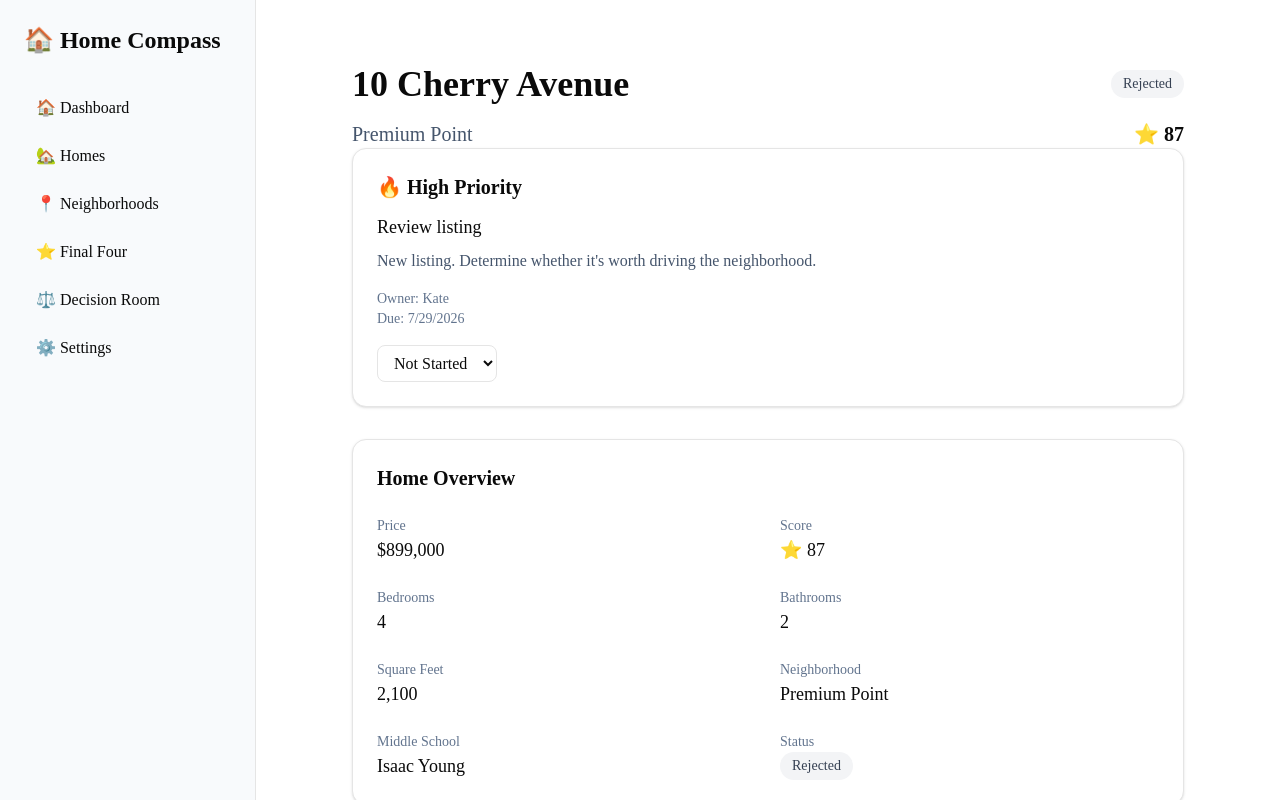
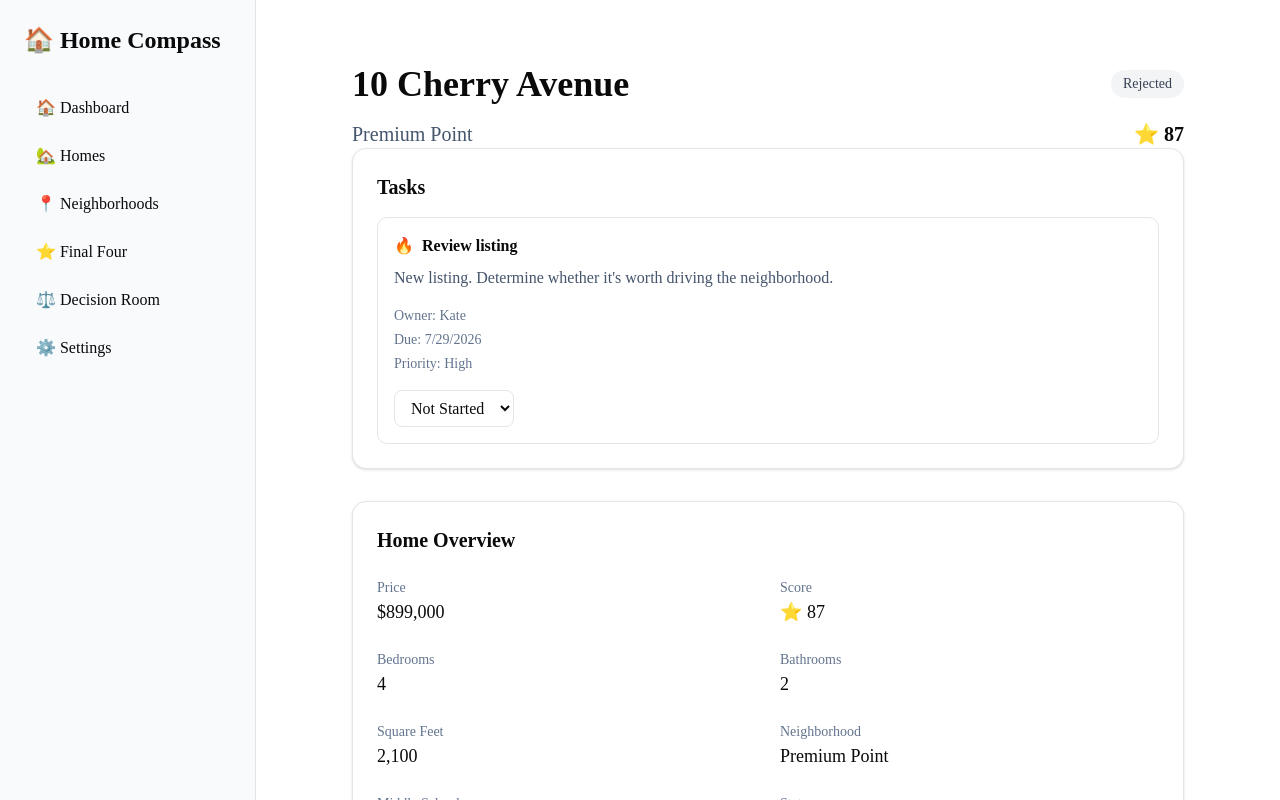
Before and after one commit to katehrd/home-compass, a Next.js app: page /homes/10-cherry in a window 1280 px wide. Shown: the top 800 px of the page. Built offline with nearby package versions, Linux system fonts and the light colour scheme.

Commit message:
feat: display all tasks on home detail page

```diff
--- a/app/homes/[id]/page.tsx
+++ b/app/homes/[id]/page.tsx
@@ -1,4 +1,4 @@
-import HomeTaskPanel from "@/components/home/HomeTaskPanel";
+import HomeTasksPanel from "@/components/home/HomeTasksPanel";
 import HomeJourney from "@/components/home/HomeJourney";
 import { homes } from "@/data/homes";
 import StatusBadge from "@/components/shared/StatusBadge";
@@ -44,7 +44,7 @@ export default async function HomeDetailPage({
 
 </div>
 
-      <HomeTaskPanel homeId={id} />
+      <HomeTasksPanel homeId={id} />
 
       <div className="mt-8 rounded-xl border bg-white p-6 shadow-sm">
   <h2 className="text-xl font-semibold">
--- a/components/home/HomeTaskPanel.tsx
+++ /dev/null
@@ -1,66 +0,0 @@
-"use client";
-
-import { useTasks } from "@/context/TaskContext";
-import TaskStatusSelect from "@/components/tasks/TaskStatusSelect";
-
-interface HomeTaskPanelProps {
-  homeId: string;
-}
-
-export default function HomeTaskPanel({
-  homeId,
-}: HomeTaskPanelProps) {
-  const { tasks, updateTaskStatus } = useTasks();
-
-  const homeTasks = tasks.filter(
-  (task) => task.homeId === homeId
-);
-
-const highPriorityTask = homeTasks.find(
-  (task) =>
-    task.priority === "High" &&
-    task.status !== "Completed"
-);
-
-return (
-  <div className="rounded-xl border bg-white p-6 shadow-sm">
-    <h2 className="text-xl font-semibold">
-      🔥 High Priority
-    </h2>
-
-    {highPriorityTask ? (
-      <>
-        <p className="mt-3 text-lg font-medium">
-          {highPriorityTask.title}
-        </p>
-
-        <p className="mt-2 text-slate-600">
-          {highPriorityTask.notes}
-        </p>
-
-        <div className="mt-4 text-sm text-slate-500">
-          <p>Owner: {highPriorityTask.owner}</p>
-
-          {highPriorityTask.dueDate && (
-            <p>
-              Due: {highPriorityTask.dueDate.toLocaleDateString()}
-            </p>
-          )}
-        </div>
-<div className="mt-4">
-  <TaskStatusSelect
-    value={highPriorityTask.status}
-    onChange={(status) =>
-      updateTaskStatus(highPriorityTask.id, status)
-    }
-  />
-</div>
-      </>
-    ) : (
-      <p className="mt-3 text-slate-500">
-        No high priority tasks.
-      </p>
-    )}
-  </div>
-);
-}
--- /dev/null
+++ b/components/home/HomeTasksPanel.tsx
@@ -0,0 +1,44 @@
+"use client";
+
+import { useTasks } from "@/context/TaskContext";
+import TaskCard from "@/components/tasks/TaskCard";
+
+interface HomeTasksPanelProps {
+  homeId: string;
+}
+
+export default function HomeTasksPanel({
+  homeId,
+}: HomeTasksPanelProps) {
+  const { tasks, updateTaskStatus } = useTasks();
+
+  const homeTasks = tasks.filter(
+  (task) => task.homeId === homeId
+);
+
+return (
+  <div className="rounded-xl border bg-white p-6 shadow-sm">
+    <h2 className="text-xl font-semibold">
+      Tasks
+    </h2>
+
+    {homeTasks.length > 0 ? (
+  <div className="mt-4 space-y-4">
+  {homeTasks.map((task) => (
+    <TaskCard
+      key={task.id}
+      task={task}
+      onStatusChange={(status) =>
+        updateTaskStatus(task.id, status)
+      }
+    />
+  ))}
+</div>
+) : (
+  <p className="mt-3 text-slate-500">
+    No tasks yet.
+  </p>
+)}
+  </div>
+);
+}
--- /dev/null
+++ b/components/tasks/TaskCard.tsx
@@ -0,0 +1,51 @@
+import { Task } from "@/types/task";
+import TaskStatusSelect from "./TaskStatusSelect";
+
+interface TaskCardProps {
+  task: Task;
+  onStatusChange: (status: Task["status"]) => void;
+}
+
+export default function TaskCard({
+  task,
+  onStatusChange,
+}: TaskCardProps) {
+  return (
+    <div className="rounded-lg border p-4">
+      <div className="flex items-center gap-2">
+        {task.priority === "High" && (
+          <span>🔥</span>
+        )}
+
+        <h3 className="font-semibold">
+          {task.title}
+        </h3>
+      </div>
+
+      {task.notes && (
+        <p className="mt-2 text-slate-600">
+          {task.notes}
+        </p>
+      )}
+
+      <div className="mt-4 text-sm text-slate-500 space-y-1">
+        <p>Owner: {task.owner}</p>
+
+        {task.dueDate && (
+          <p>
+            Due: {task.dueDate.toLocaleDateString()}
+          </p>
+        )}
+
+        <p>Priority: {task.priority}</p>
+      </div>
+
+      <div className="mt-4">
+        <TaskStatusSelect
+          value={task.status}
+          onChange={onStatusChange}
+        />
+      </div>
+    </div>
+  );
+}
```
Also changed, not shown: 1 other file (tests, documents, lock files or other folders).
